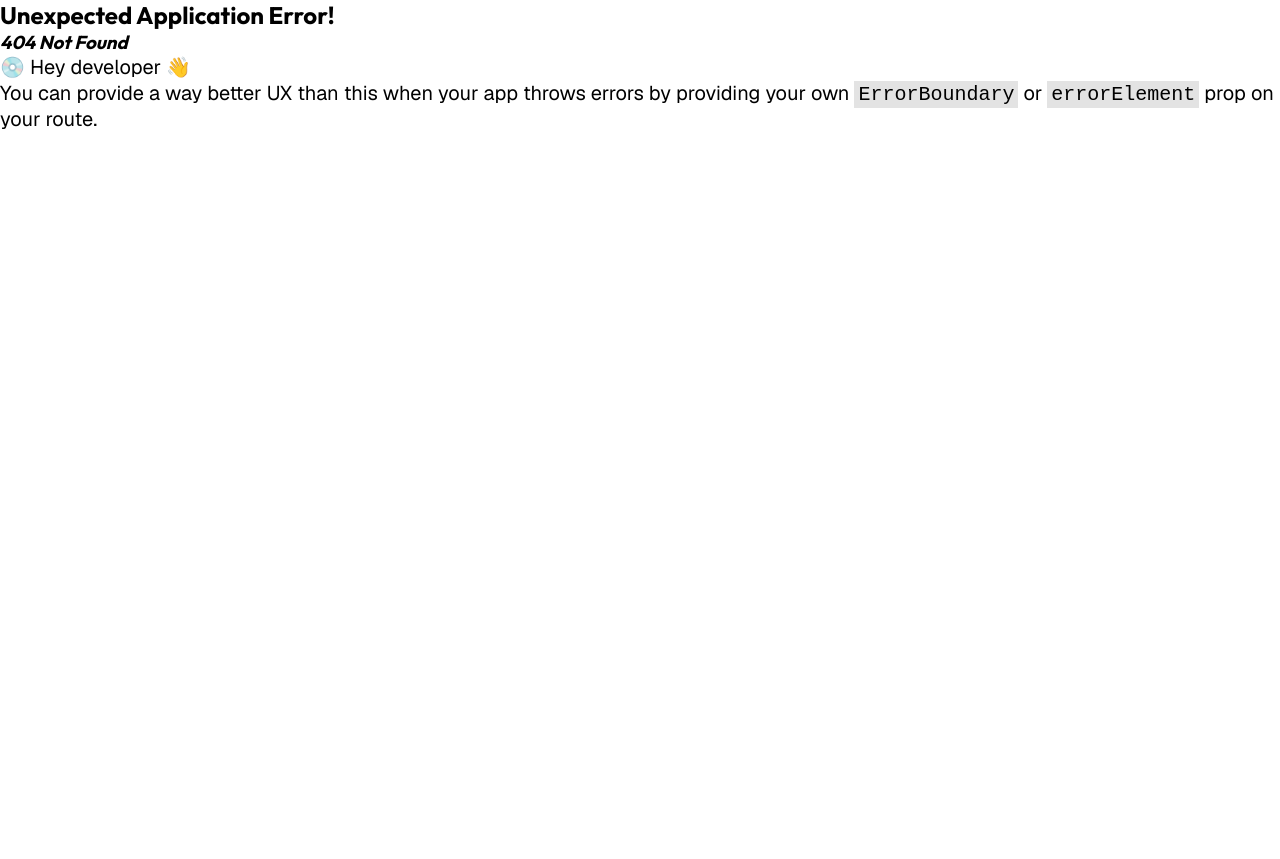
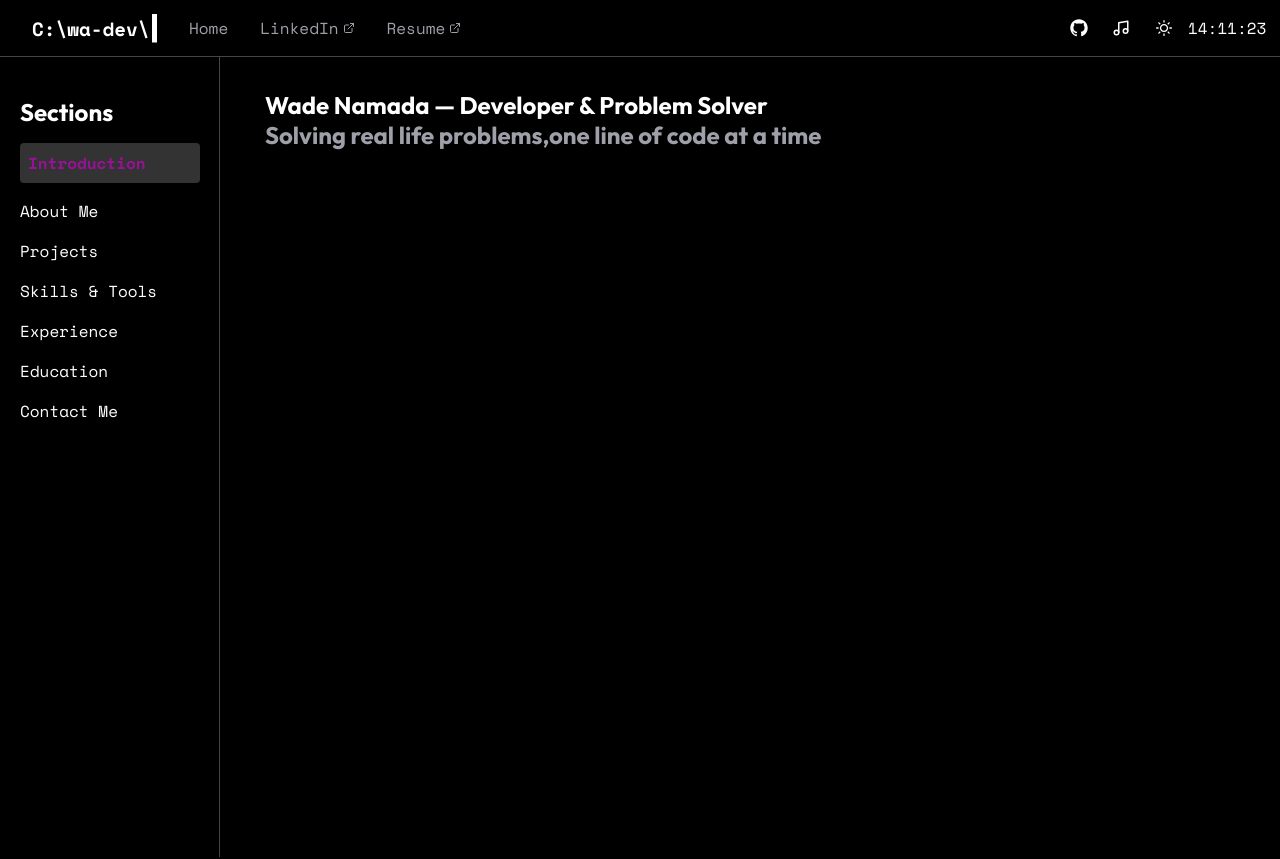
Before and after one commit to wade00000/My-Portfolio, a React (Vite) app: page /intro in a window 1280 px wide. Before the commit this address had no page. Shown: the top 859 px of the page. Before the commit the page ends 800 px from the top, so only its background shows below. Built offline with nearby package versions, Linux system fonts and the light colour scheme.

Commit message:
fix: URL not changing when scrolling from about to intro

```diff
--- a/src/components/Content.jsx
+++ b/src/components/Content.jsx
@@ -25,7 +25,7 @@ function Content(){
   };
 
   const sectionToRoute = {
-    "intro": "/",
+    "intro": "/intro",
     "aboutme": "/about",
     "projects": "/projects",
     "skills-tools": "/skills",
--- a/src/components/SideBar.jsx
+++ b/src/components/SideBar.jsx
@@ -15,7 +15,7 @@ function SideBar({ activeSection }) {
       <h2>Sections</h2>
 
       <Link
-        to="/"
+        to="/intro"
         className={activeSection === "intro" ? "active" : ""}
         onClick={() => handleSectionClick('intro')}
       >
--- a/src/routes.jsx
+++ b/src/routes.jsx
@@ -9,6 +9,10 @@ const routes = [
     children: [
       {
         index: true, // renders at "/"
+        element:  <Content/>
+      },
+      {
+        path: "intro",
         element:  <Content/>
       },
       {
```
